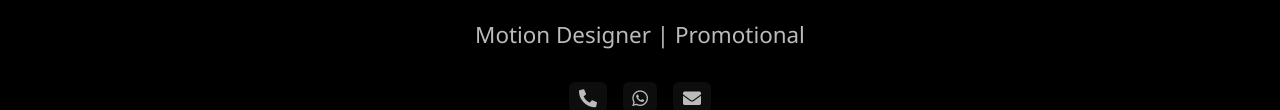
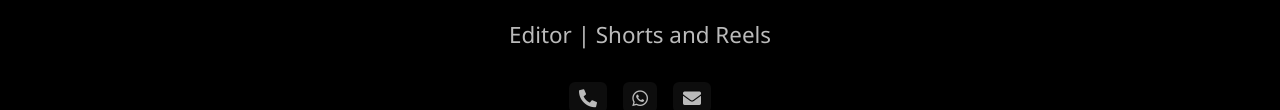
Before and after one commit to rihankarim/rihankarim.github.io, a plain HTML site: page index.html in a window 1280 px wide. Shown: the part 327-437 px from the top of the page. Drawn offline with Linux system fonts and the light colour scheme.

Commit message:
Update index.html

```diff
--- a/index.html
+++ b/index.html
@@ -200,7 +200,7 @@
 <header>
   <img src="profile.jpg" alt="Profile Picture">
   <h1>Rihan Karim</h1>
-  <p class="tagline">Motion Designer | Promotional</p>
+  <p class="tagline">Editor | Shorts and Reels</p>
 
   <div class="contact">
     <div class="contact-item">
```
